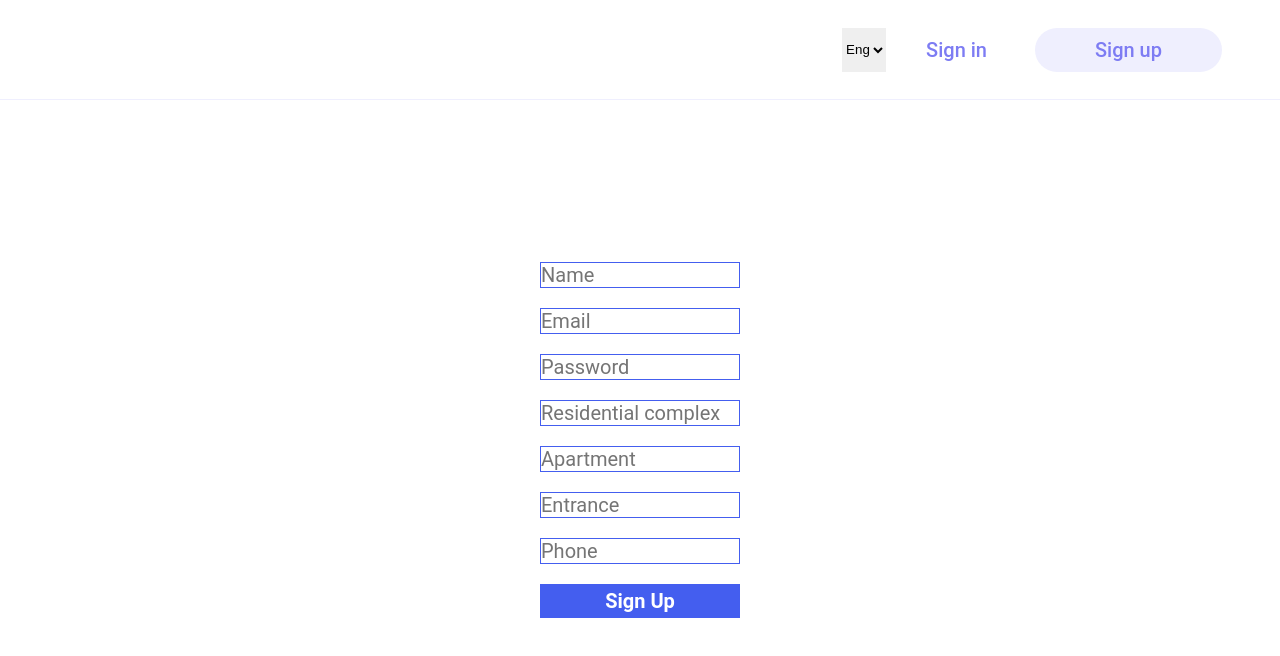
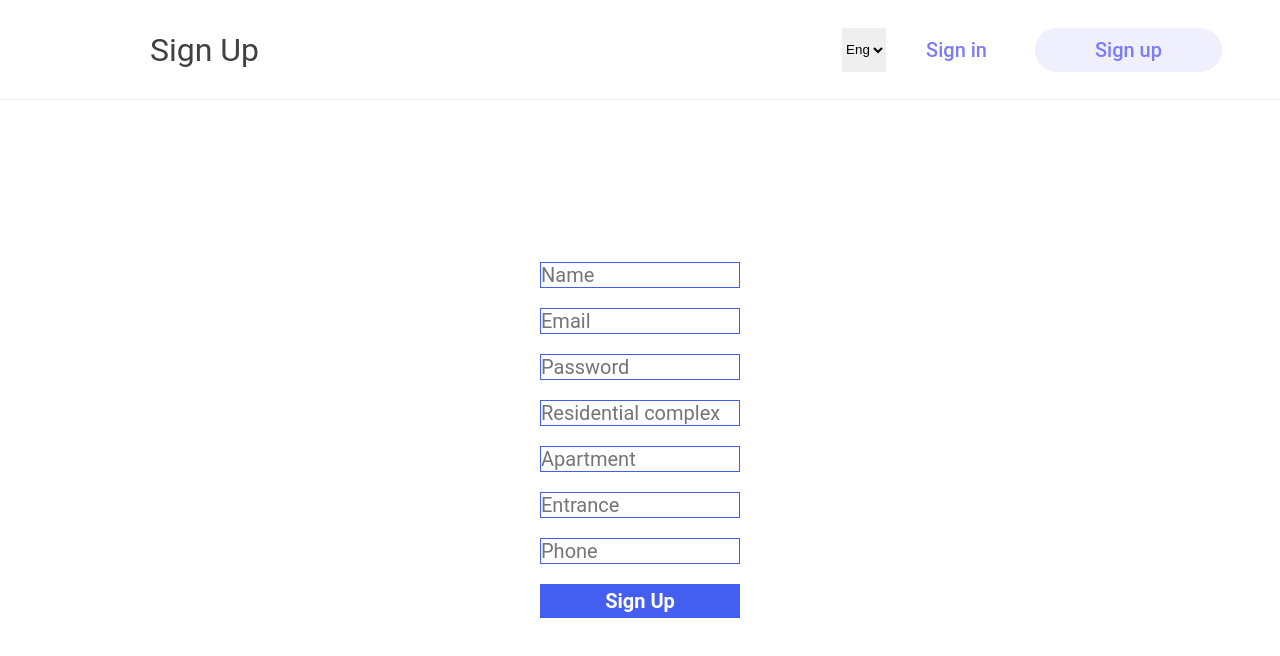
Before and after one commit to avdiachenko/teamchallenge-chat, a React (Vite) app in the folder frontend/: page /signup in a window 1280 px wide. Shown: the top 656 px of the page. Built offline with nearby package versions, Linux system fonts and the light colour scheme.

Commit message:
fix: sing pages header props

```diff
--- a/frontend/src/pages/SignIn/SignIn.tsx
+++ b/frontend/src/pages/SignIn/SignIn.tsx
@@ -27,7 +27,7 @@ export function SignIn() {
 
   return (
     <div className={styles.container}>
-      <Header />
+      <Header title="Sign In" />
       <div className={styles.content}>
         <form onSubmit={handleSubmit(onSubmit)} className={styles.form}>
           <div className={styles.inputContainer}>
--- a/frontend/src/pages/SignUp/SignUp.tsx
+++ b/frontend/src/pages/SignUp/SignUp.tsx
@@ -28,7 +28,7 @@ export function SignUp() {
 
   return (
     <div className={styles.container}>
-      <Header />
+      <Header title="Sign Up" />
 
       <div className={styles.content}>
         <form onSubmit={handleSubmit(onSubmit)} className={styles.form}>
```
